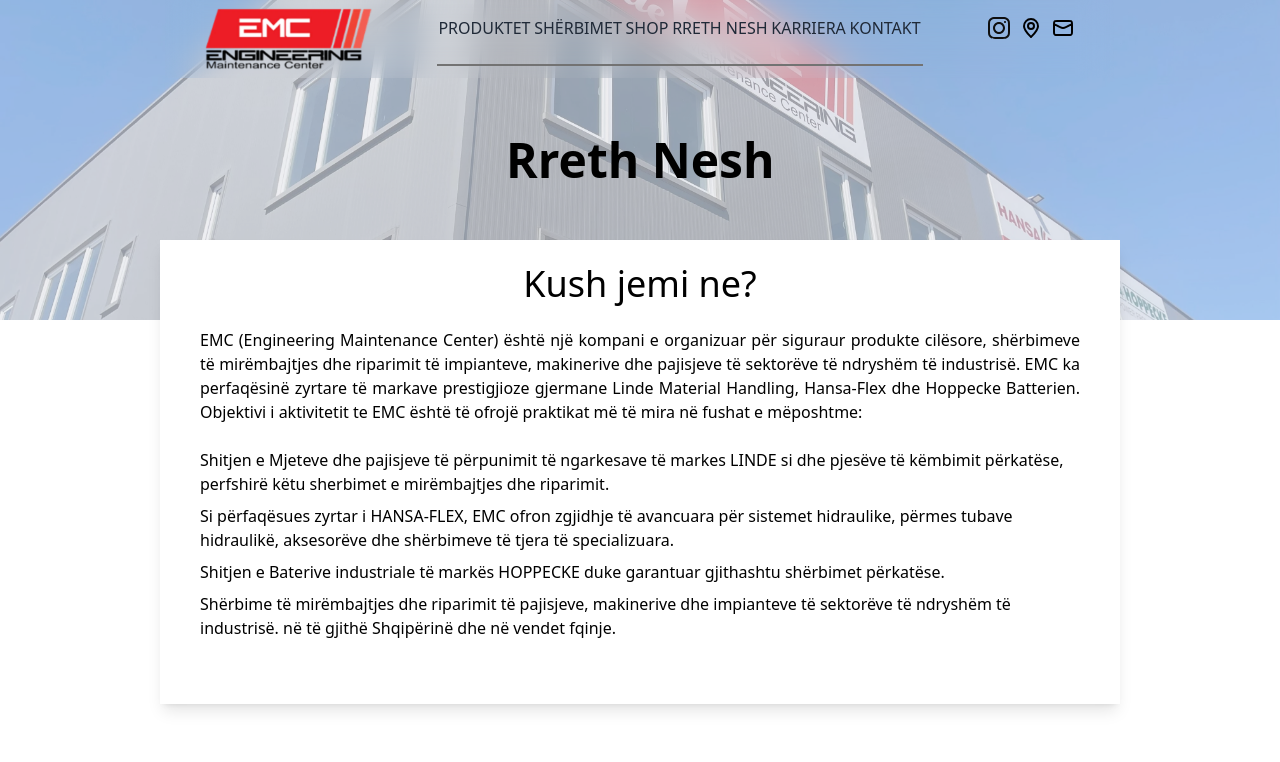
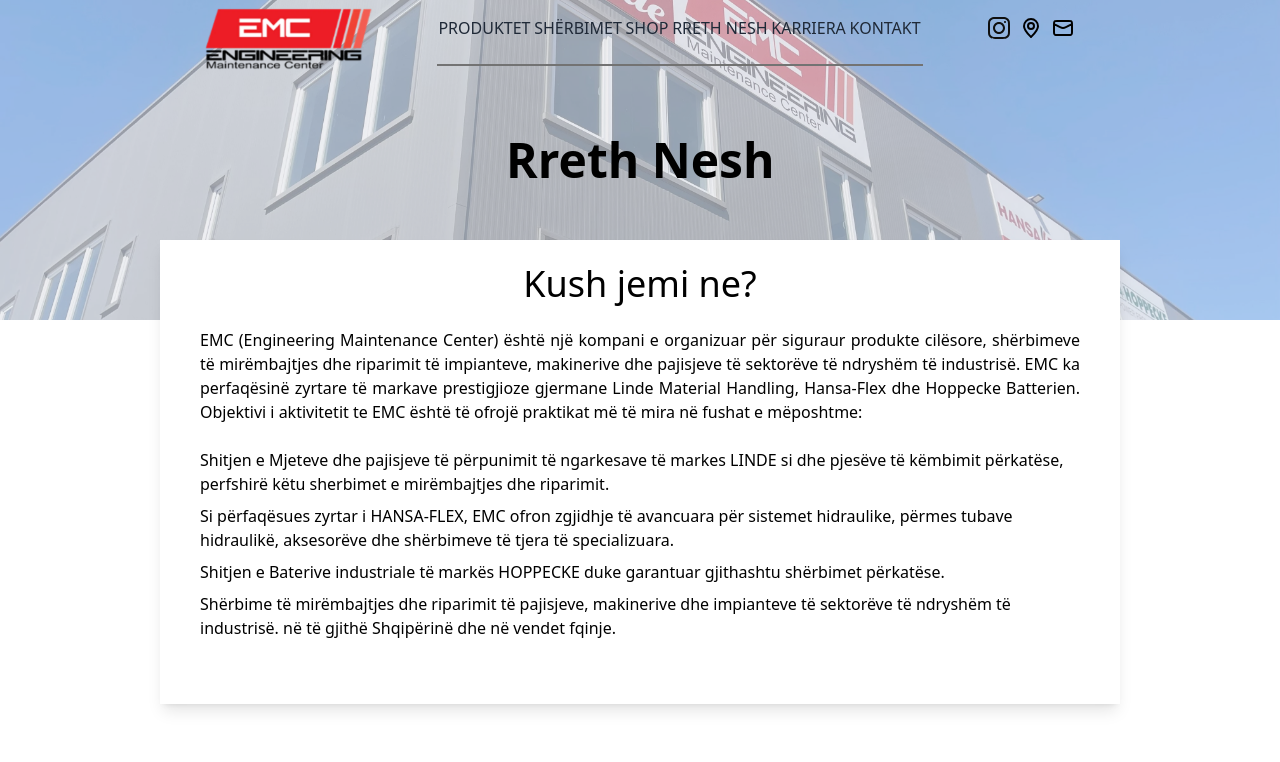
Before and after one commit to KrijoWeb/ecm-al, an Astro site: page /about in a window 1280 px wide. Shown: the top 762 px of the page. Built offline with nearby package versions, Linux system fonts and the light colour scheme; Astro itself is replaced by a stand-in of ours.

Commit message:
fix: nav and calendar

```diff
--- a/src/components/homepage/Article.astro
+++ b/src/components/homepage/Article.astro
@@ -19,9 +19,9 @@ const { title, link, img } = Astro.props;
       {title}
     </h3>
     <div class="flex gap-2">
-      <div class="h-4 w-4 fill-primary stroke-primary">
-        <Fragment set:html={Calendar} />
-      </div>
+      <!-- <div class="h-4 w-4 fill-primary stroke-primary"> -->
+      <!--   <Fragment set:html={Calendar} /> -->
+      <!-- </div> -->
       <!-- <p class="text-sm font-thin">24 Mars 2024</p> -->
     </div>
     <ArrowButton type="right" text="Lexo me shume" link={link} newTab />
--- a/src/layouts/layout-parts/MainNav.astro
+++ b/src/layouts/layout-parts/MainNav.astro
@@ -3,10 +3,10 @@ import InstaLogo from "../../svg/instagram.svg?raw";
 import LocationSvg from "../../svg/location.svg?raw";
 import EmailSvg from "../../svg/email.svg?raw";
 ---
-
 <div
   id="main-nav"
-  class="mask-linear fixed z-[100] flex w-full bg-neutral px-4 backdrop-blur-lg backdrop-filter lg:px-10"
+  attr="backdrop-blur-lg backdrop-filter"
+  class="mask-linear fixed z-[100] flex w-full bg-neutral px-4  lg:px-10"
 >
   <a href="/" class="my-2">
     <img
```
